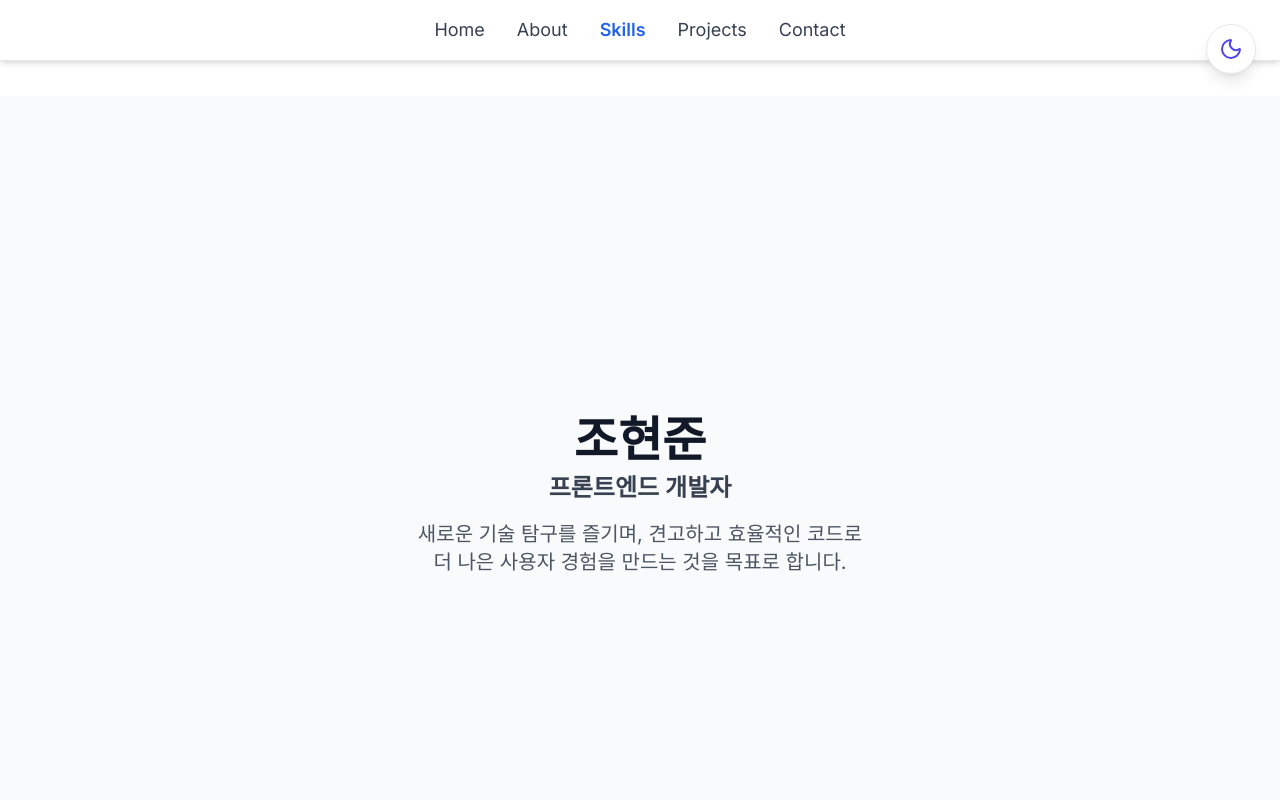
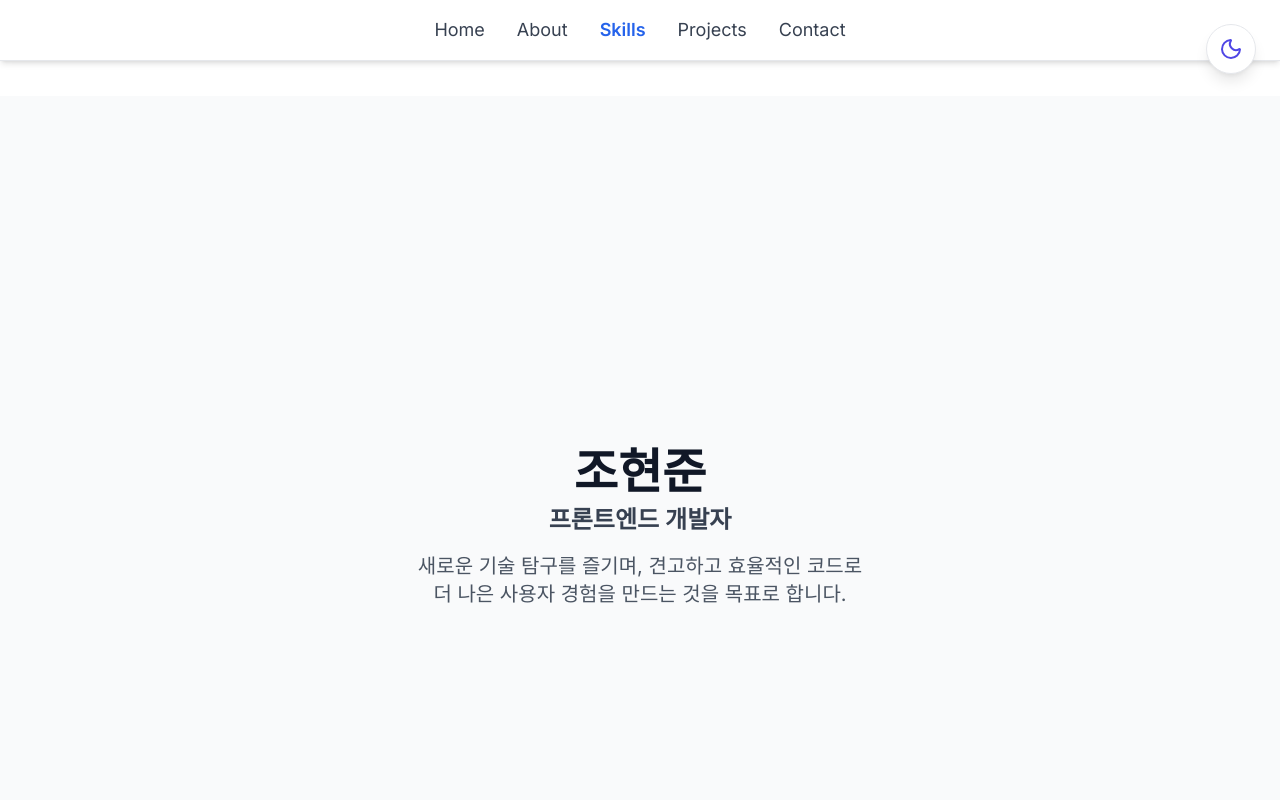
Before and after one commit to johj703/johj703.github.io, a Next.js app: page / in a window 1280 px wide. Shown: the top 800 px of the page. Built offline with nearby package versions, Linux system fonts and the light colour scheme.

Commit message:
🔧fix: Header와 Hero 사이 빈 공간이 생긴 부분 pt-16을 Hero 컴포넌트에 추가해서 fixed Header와의 겹침 방지

```diff
--- a/src/components/Hero.tsx
+++ b/src/components/Hero.tsx
@@ -1,14 +1,19 @@
-import React from 'react';
+import React from "react";
 
 const Hero = () => {
   return (
-    <section id="hero" className="min-h-screen flex items-center justify-center bg-gray-50">
+    <section
+      id="hero"
+      className="min-h-screen flex items-center justify-center bg-gray-50 pt-16"
+    >
       <div className="text-center">
         <h1 className="text-5xl font-bold mb-2">조현준</h1>
-        <h3 className="text-2xl font-semibold text-gray-700 mb-4">프론트엔드 개발자</h3>
+        <h3 className="text-2xl font-semibold text-gray-700 mb-4">
+          프론트엔드 개발자
+        </h3>
         <p className="text-xl text-gray-600">
-          새로운 기술 탐구를 즐기며, 견고하고 효율적인 코드로<br />
-          더 나은 사용자 경험을 만드는 것을 목표로 합니다.
+          새로운 기술 탐구를 즐기며, 견고하고 효율적인 코드로
+          <br />더 나은 사용자 경험을 만드는 것을 목표로 합니다.
         </p>
       </div>
     </section>
```
